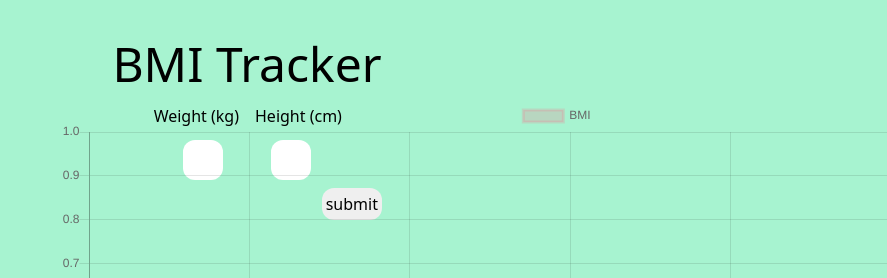
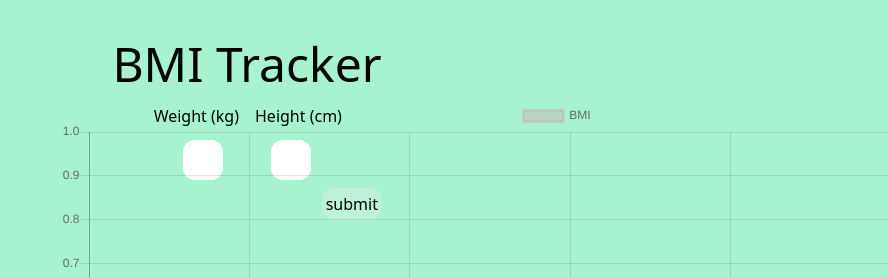
Before and after one commit to Nicke7117/BMI-tracker, a React (Create React App) app: page / in a window 1280 px wide. Shown: the top 278 px of the page, without its empty margins (393-1280 px from the left). Built offline with nearby package versions, Linux system fonts and the light colour scheme.

Commit message:
Made the button disabled when one of the inputs are empty

```diff
--- a/src/components/Form.jsx
+++ b/src/components/Form.jsx
@@ -29,12 +29,6 @@ export const Form = ({ addData }) => {
     ref.current.reset();
   }
 
-/*   const numbersOnly =
-
-
-  function inputNumberRegex(input){
-    if (input)
-  } */
 
   return (
     <div className="flex justify-center w-full mt-12 h-32">
@@ -65,7 +59,7 @@ export const Form = ({ addData }) => {
           type="submit"
           value="submit"
           className="absolute bottom-1 left-72 rounded-xl p-1"
-          disabled={userData.weight === null || userData.height === null}
+          disabled={userData.weight === "" || userData.height === ""}
         />
       </form>
     </div>
```
